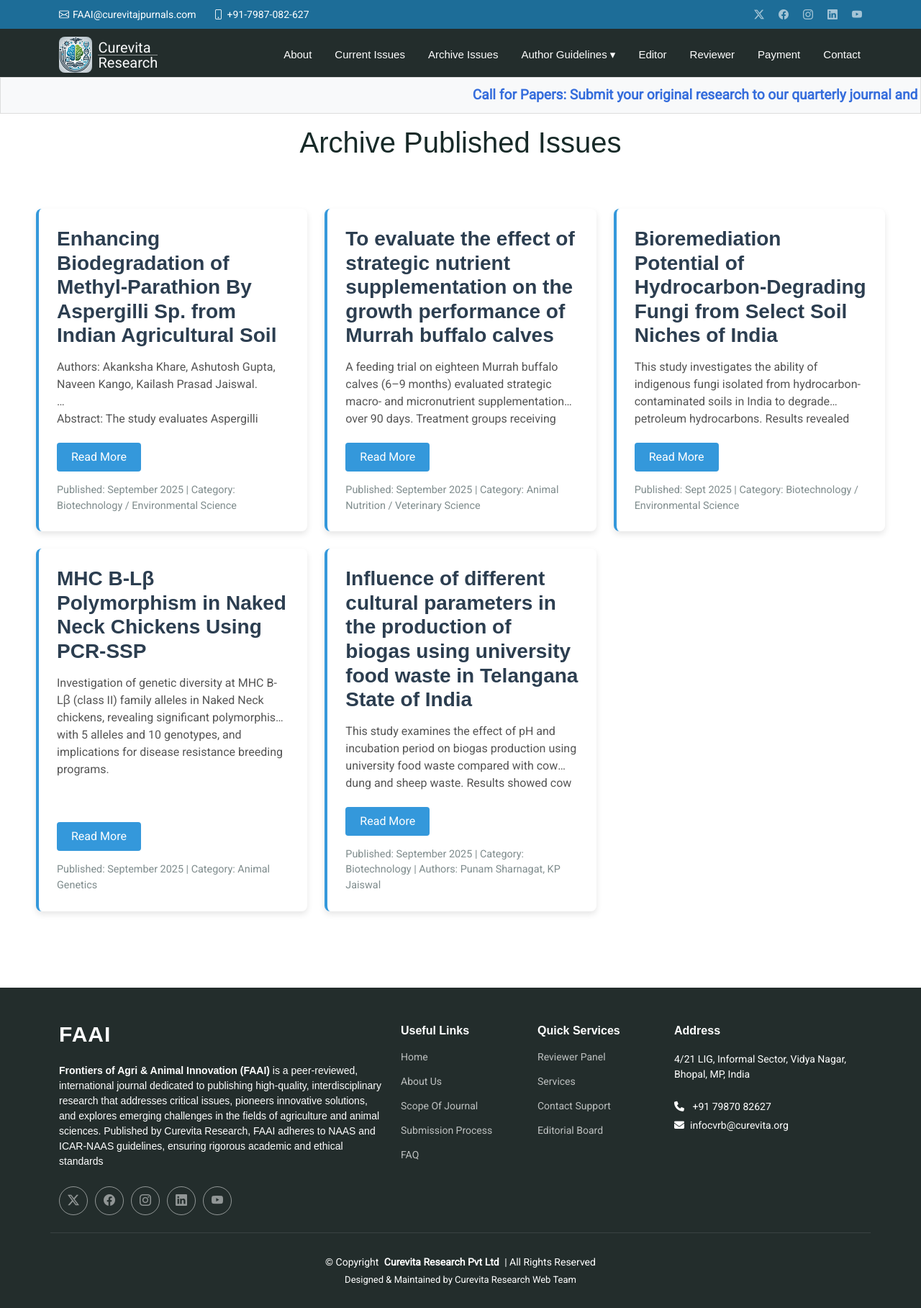
After one commit to shah5fahad/faai_project, a Flask app: page /archive_issue in a window 1280 px wide. The commit adds this page. Shown: the whole page at 72% size. Run offline with Flask 3, Linux system fonts and the light colour scheme; some libraries are stand-ins or nearby versions.

Commit message:
Update archive section

```diff
--- a/main_app/routes.py
+++ b/main_app/routes.py
@@ -41,6 +41,11 @@ def current_issue():
     return render_template('Current_issue.html')
 
 
+@app.route('/archive_issue')
+def archive_issue():
+    return render_template('archive_issue.html')
+
+
 @app.route('/meena_nutrient_supplementation')
 def meena_nutrient_supplementation():
     return render_template('meena_nutrient_supplementation.html')
--- /dev/null
+++ b/main_app/templates/archive_issue.html
@@ -0,0 +1,197 @@
+{% extends 'base.html' %}
+
+{% block title %}Current Research Issues - Frontiers of Agri & Animal Innovation{% endblock %}
+
+{% block content %}
+<br><br><br><br>
+<style>
+    .research-container {
+        max-width: 1200px;
+        margin: 0 auto;
+        padding: 10px;
+        margin-top: 20px;
+    }
+    .page-title {
+        color: #2c3e50;
+        margin-bottom: 40px;
+        padding-bottom: 15px;
+        border-bottom: 2px solid #3498db;
+        text-align: center;
+        font-weight: 600;
+    }
+    .research-card {
+        background-color: white;
+        border-radius: 8px;
+        padding: 25px;
+        margin-bottom: 25px;
+        box-shadow: 0 4px 8px rgba(0,0,0,0.1);
+        transition: all 0.3s ease;
+        border-left: 4px solid #3498db;
+        height: 100%;
+        display: flex;
+        flex-direction: column;
+    }
+    .research-card-link {
+        text-decoration: none;
+        color: inherit;
+    }
+    .research-card-link:hover .research-card {
+        transform: translateY(-5px);
+        box-shadow: 0 6px 12px rgba(0,0,0,0.15);
+        border-left: 4px solid #2980b9;
+    }
+    .research-card-link:active .research-card {
+        transform: translateY(-2px);
+    }
+    .research-title {
+        color: #2c3e50;
+        font-weight: 600;
+        margin-bottom: 15px;
+    }
+    .research-description {
+        color: #555;
+        margin-bottom: 20px;
+        display: -webkit-box;
+        -webkit-line-clamp: 3;
+        -webkit-box-orient: vertical;
+        overflow: hidden;
+        flex-grow: 1;
+    }
+    .read-more-btn {
+        background-color: #3498db;
+        color: white;
+        border: none;
+        padding: 8px 20px;
+        border-radius: 4px;
+        font-weight: 500;
+        transition: background-color 0.3s;
+        align-self: flex-start;
+    }
+    .research-card-link:hover .read-more-btn {
+        background-color: #2980b9;
+    }
+    .research-meta {
+        font-size: 0.9rem;
+        color: #7f8c8d;
+        margin-top: 15px;
+    }
+    @media (max-width: 768px) {
+        .research-card {
+            padding: 20px;
+        }
+        .research-title {
+            font-size: 1.1rem;
+        }
+    }
+</style>
+
+<div class="research-container">
+    <div class="container section-title" data-aos="fade-up">
+        <h1 lass="fw-bold ">Archive Published Issues</h1>
+    </div>
+    <div class="row">
+        <!-- Research Item 1 -->
+        <div class="col-md-6 col-lg-4 mb-4">
+        <a href="/khare_2025_biodegradation" class="research-card-link">
+            <div class="research-card">
+            <h3 class="research-title">Enhancing Biodegradation of Methyl-Parathion By Aspergilli Sp. from Indian Agricultural Soil</h3>
+            <p class="research-description">
+                Authors: Akanksha Khare, Ashutosh Gupta, Naveen Kango, Kailash Prasad Jaiswal.
+                <br><br>
+                Abstract: The study evaluates Aspergilli strains isolated from Indian agricultural soils for biodegradation of methyl-parathion. Results show Aspergillus niger produced highest methyl-parathion hydrolase (MPH) activity and rapidly transformed methyl-parathion to p-nitrophenol and further metabolites, indicating strong potential for bioremediation applications.
+            </p>
+            <button class="read-more-btn">Read More</button>
+            <div class="research-meta">
+                <span>Published: September 2025</span> |
+                <span>Category: Biotechnology / Environmental Science</span>
+            </div>
+            </div>
+        </a>
+        </div>
+
+
+        <!-- Research Item 2 -->
+        <div class="col-md-6 col-lg-4 mb-4">
+            <a href="/meena_nutrient_supplementation" class="research-card-link">
+            <div class="research-card">
+                <h3 class="research-title">
+                    To evaluate the effect of strategic nutrient supplementation on the growth performance of Murrah buffalo calves
+                </h3>
+                <p class="research-description">
+                    A feeding trial on eighteen Murrah buffalo calves (6–9 months) evaluated strategic macro- and micronutrient
+                    supplementation over 90 days. Treatment groups receiving tailored supplements showed higher dry-matter intake,
+                    significantly greater average daily gain, and improved feed conversion compared to the control, indicating that
+                    strategic supplementation enhanced growth performance and feed efficiency.
+                </p>
+                <button class="read-more-btn">Read More</button>
+                <div class="research-meta">
+                    <span>Published: September 2025</span> |
+                    <span>Category: Animal Nutrition / Veterinary Science</span>
+                </div>
+            </div>
+            </a>
+        </div>
+
+
+        <!-- Research Item 3 -->
+        <div class="col-md-6 col-lg-4 mb-4">
+            <a href="/bioremediation_fungi" class="research-card-link">
+                <div class="research-card">
+                    <h3 class="research-title">Bioremediation Potential of Hydrocarbon-Degrading Fungi from Select Soil Niches of India</h3>
+                    <p class="research-description">
+                        This study investigates the ability of indigenous fungi isolated from hydrocarbon-contaminated soils in India to degrade petroleum hydrocarbons.
+                        Results revealed that strains such as Fusarium, Rhizopus, Trichoderma harzianum, and Aspergillus versicolor showed significant biodegradation
+                        efficiency, highlighting their potential role in cost-effective and eco-friendly bioremediation technologies.
+                    </p>
+                    <button class="read-more-btn">Read More</button>
+                    <div class="research-meta">
+                        <span>Published: Sept 2025</span> |
+                        <span>Category: Biotechnology / Environmental Science</span>
+                    </div>
+                </div>
+            </a>
+        </div>
+
+
+        <!-- Research Item 4 -->
+       <div class="col-md-6 col-lg-4 mb-4">
+            <a href="/mhc_polymorphism_naked_neck" class="research-card-link">
+                <div class="research-card">
+                    <h3 class="research-title">MHC B-Lβ Polymorphism in Naked Neck Chickens Using PCR-SSP</h3>
+                    <p class="research-description">
+                        Investigation of genetic diversity at MHC B-Lβ (class II) family alleles in Naked Neck chickens, revealing significant polymorphism with 5 alleles and 10 genotypes, and implications for disease resistance breeding programs.
+                    </p>
+                    <button class="read-more-btn">Read More</button>
+                    <div class="research-meta">
+                        <span>Published: September 2025</span> |
+                        <span>Category: Animal Genetics</span>
+                    </div>
+                </div>
+            </a>
+        </div>
+
+        <!-- Research Item 5 -->
+        <div class="col-md-6 col-lg-4 mb-4">
+            <a href="/Sharnagat" class="research-card-link">
+                <div class="research-card">
+                    <h3 class="research-title">Influence of different cultural parameters in the production of biogas using university food waste in Telangana State of India</h3>
+                    <p class="research-description">
+                        This study examines the effect of pH and incubation period on biogas production using university food waste compared with cow dung and sheep waste. Results showed cow dung produced the highest biogas yield (20ml/72hours) followed by sheep manure (15ml/72hours). Alkaline pH and anaerobic dark conditions were found to be optimal for biogas production.
+                    </p>
+                    <button class="read-more-btn">Read More</button>
+                    <div class="research-meta">
+                        <span>Published: September 2025</span> |
+                        <span>Category: Biotechnology</span> |
+                        <span>Authors: Punam Sharnagat, KP Jaiswal</span>
+                    </div>
+                </div>
+            </a>
+        </div>
+
+
+    </div>
+</div>
+
+<br><br><br>
+
+{% endblock %}
--- a/main_app/templates/base.html
+++ b/main_app/templates/base.html
@@ -119,6 +119,7 @@
                   <ul>
                      <li><a href="/about">About</a></li>
                      <li><a href="/current_issue">Current Issues</a></li>
+                     <li><a href="/archive_issue">Archive Issues</a></li>
                      <li class="dropdown">
                         <div class="dropdown-content">Author Guidelines ▾</div>
                         <ul class="dropdown-contents">
```
